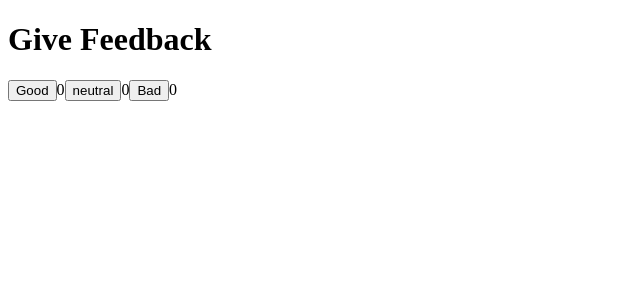
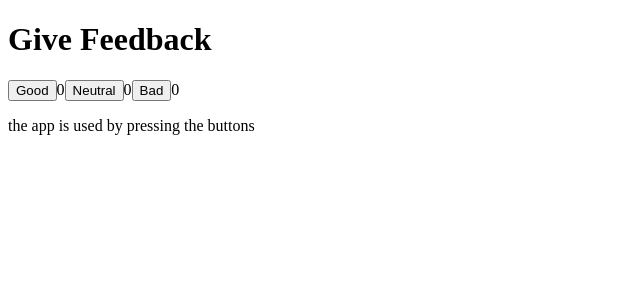
Before and after one commit to MariaEduarda15max/FullStackOpen-Helsinki, a React (Vite) app in the folder unicafe/: page / in a window 1280 px wide. Shown: the top 300 px of the page, without its empty margins (0-640 px from the left). Built offline with nearby package versions, Linux system fonts and the light colour scheme.

Commit message:
app terminada

```diff
--- a/unicafe/src/App.jsx
+++ b/unicafe/src/App.jsx
@@ -1,38 +1,61 @@
 import { useState } from "react"
 
+const Button = ({ onClick, text }) => <button onClick={onClick}>{text}</button>
+const History = (props) => {
+  if (props.allClicks.length === 0) {
+    return (
+      <div>
+        the app is used by pressing the buttons
+      </div>
+    )
+  }
+  return (
+    <div>
+      button press history: {props.allClicks.join(' ')}
+    </div>
+  )
+}
 const App = () => {
   // save clicks of each button to its own state
   const [good, setGood] = useState(0)
   const [neutral, setNeutral] = useState(0)
   const [bad, setBad] = useState(0)
   const [allClicks, setAll] = useState([])
+  const [total, setTotal] = useState(0)
 
 
   const handleGoodClick = () => {
     setAll(allClicks.concat('Good'))
-    setGood(good + 1)
+    const updatedGood = good + 1
+    setGood(updatedGood)
+    setTotal(updatedGood + neutral + bad)
   }
 
 
   const handleNeutralClick = () => {
     setAll(allClicks.concat('Neutral'))
-    setNeutral(neutral + 1)
+    const updatedNeutral = neutral + 1
+    setNeutral(updatedNeutral)
+    setTotal(good + updatedNeutral + bad)
   }
   const handleBadClick = () => {
     setAll(allClicks.concat('Bad'))
-    setBad(bad + 1)
+    const updatedBad = bad + 1
+    setBad(updatedBad)
+    setTotal(good + neutral + updatedBad)
   }
 
   return (
     <div>
       <h1>Give Feedback</h1>
-      <button onClick={handleGoodClick}>Good</button>
+      <button onClick={handleGoodClick} text='Good'>Good</button>
       {good}
-      <button onClick={handleNeutralClick}>neutral</button>
+      <button onClick={handleNeutralClick} text='neutral'>Neutral</button>
       {neutral}
-      <button onClick={handleBadClick}>Bad</button>
+      <button onClick={handleBadClick} text='Bad'>Bad</button>
       {bad}
       <p>{allClicks.join(' ')}</p>
+      <History allClicks={allClicks} />
     </div>
     )
 }
```
